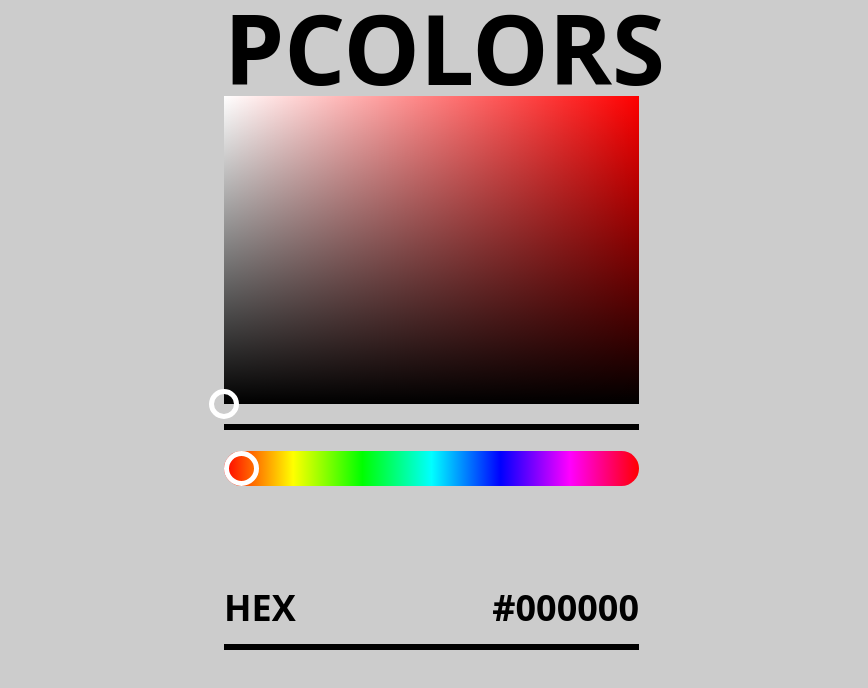
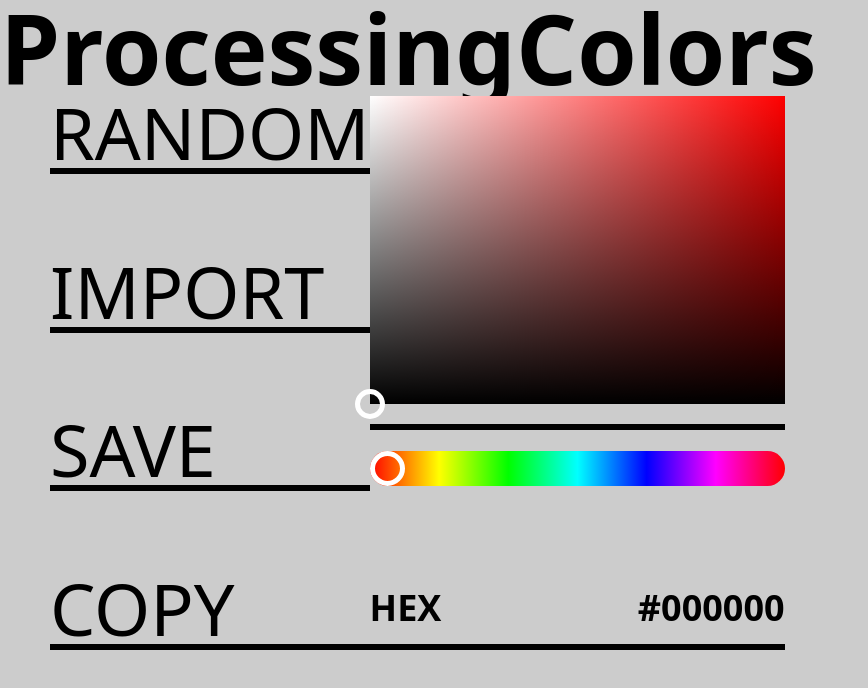
Before and after one commit to GosuBoy/ProcessingColors, a React (Vite) app in the folder PColors/: page / in a window 1280 px wide. Shown: the top 688 px of the page, without its empty margins (0-868 px from the left). Built offline with nearby package versions, Linux system fonts and the light colour scheme.

Commit message:
Added a bare-bones options component (#4)

```diff
--- a/PColors/src/App.jsx
+++ b/PColors/src/App.jsx
@@ -1,11 +1,15 @@
 import { CPickerV3 } from "./components/colorPickerV3/CPickerV3";
+import { Options } from "./components/options/Options";
 
 function App() {
     return (
-        <div className="ml-56">
-            <h1 className="text-8xl font-bold">PCOLORS</h1>
-            <CPickerV3 />
-        </div>
+        <>
+            <h1 className="text-8xl font-bold">ProcessingColors </h1>
+            <div className="mx-[50px] flex">
+                <Options />
+                <CPickerV3 />
+            </div>
+        </>
     );
 }
 
--- /dev/null
+++ b/PColors/src/components/options/Option.jsx
@@ -0,0 +1,8 @@
+export function Option({ value }) {
+    return (
+        <li>
+            <h1 className="text-7xl">{value}</h1>
+            <hr className="border-none h-[6px] bg-black" />
+        </li>
+    );
+}
--- /dev/null
+++ b/PColors/src/components/options/Options.jsx
@@ -0,0 +1,13 @@
+import { Option } from "./Option";
+
+const options = ["RANDOM", "IMPORT", "SAVE", "COPY"];
+
+export function Options() {
+    return (
+        <ul className="h-[554px] flex flex-col justify-between">
+            {options.map((optn, idx) => (
+                <Option key={idx} value={optn} />
+            ))}
+        </ul>
+    );
+}
```
